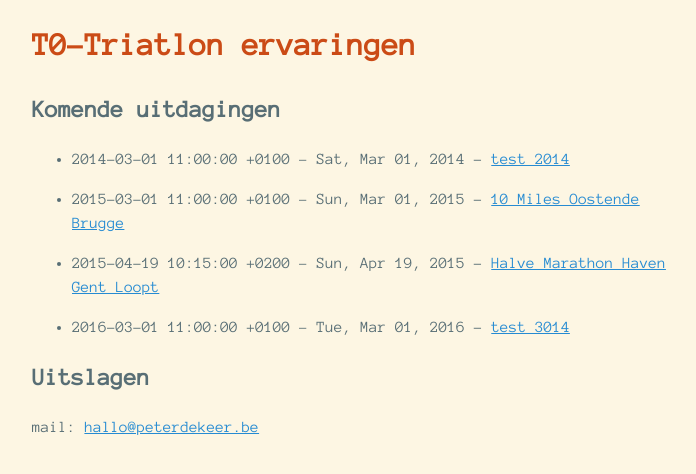
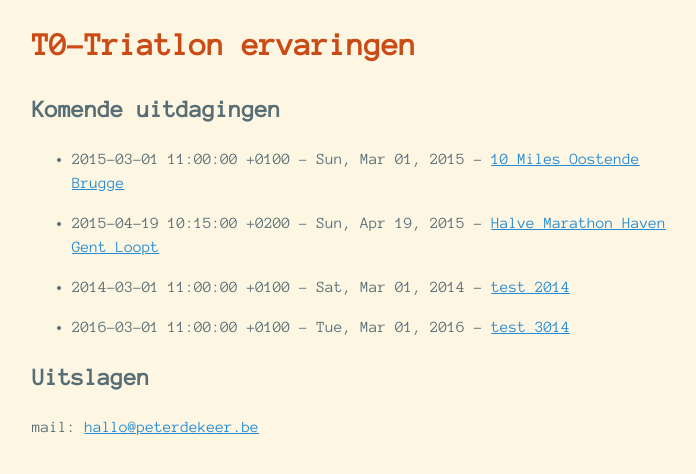
Before and after one commit to PeterDeKeer/PeterDeKeer.github.io, a Jekyll site: the page built from index.md, in a window 1280 px wide. Shown: the top 474 px of the page, without its empty margins (288-984 px from the left). Built offline with Jekyll 4.4.1, drawn with Linux system fonts in a browser that asks for light colours.

Commit message:
Update index.md

```diff
--- a/index.md
+++ b/index.md
@@ -3,7 +3,7 @@ title: T0-Triatlon ervaringen
 ---
 
 ## Komende uitdagingen
-{% assign sortedwedstrijden = site.wedstrijden | sort: "date" %}
+{% assign sortedwedstrijden = site.wedstrijden | sort: "title" %}
 {% for wedstrijd in sortedwedstrijden %}
 * {{ wedstrijd.date }} -- {{ wedstrijd.date | date: "%a, %b %d, %Y" }} - <a href="{{ wedstrijd.url }}">{{ wedstrijd.title }}</a>
 {% endfor %}
```
